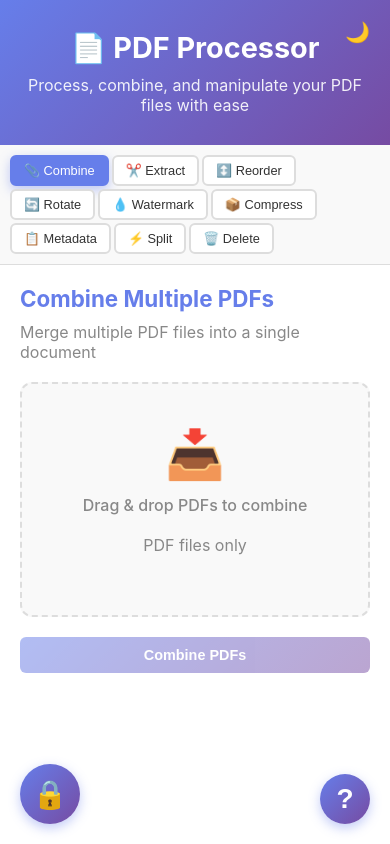
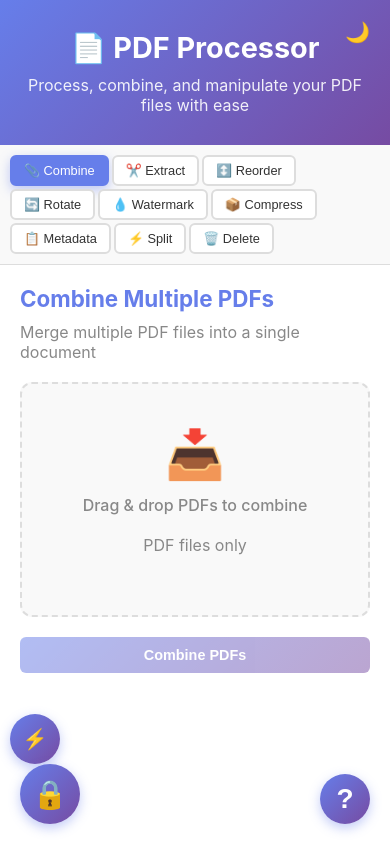
Before and after one commit to scmlewis/pdf_processing, a React (Create React App) app in the folder client/: page / in a window 390 px wide. Built offline with nearby package versions, Linux system fonts and the light colour scheme.

Commit message:
Medium Priority 3: Add Floating Action Menu for quick access to common operations

```diff
--- a/client/src/App.js
+++ b/client/src/App.js
@@ -3,6 +3,7 @@ import './App.css';
 import ThemeToggle from './components/ThemeToggle';
 import UserGuide from './components/UserGuide';
 import SecurityPledge from './components/SecurityPledge';
+import FloatingActionMenu from './components/FloatingActionMenu';
 import Toast from './components/Toast';
 import CombineTab from './components/CombineTab';
 import ExtractTab from './components/ExtractTab';
@@ -92,6 +93,7 @@ function App() {
       <ThemeToggle />
       <UserGuide />
       <SecurityPledge />
+      <FloatingActionMenu onTabSelect={handleTabClick} />
       {toast && <Toast message={toast.message} type={toast.type} />}
       <div className="container">
         <header className="header">
--- /dev/null
+++ b/client/src/components/FloatingActionMenu.css
@@ -0,0 +1,186 @@
+/* Floating Action Menu Container */
+.floating-action-menu {
+  position: fixed;
+  bottom: 100px;
+  left: 20px;
+  z-index: 998;
+}
+
+/* Main FAM Button */
+.fam-button {
+  width: 60px;
+  height: 60px;
+  border-radius: 50%;
+  background: linear-gradient(135deg, #667eea 0%, #764ba2 100%);
+  color: white;
+  border: none;
+  font-size: 24px;
+  cursor: pointer;
+  box-shadow: 0 4px 12px rgba(102, 126, 234, 0.4);
+  display: flex;
+  align-items: center;
+  justify-content: center;
+  transition: all 0.3s ease;
+  position: relative;
+}
+
+.fam-button:hover:not(.open) {
+  transform: scale(1.1);
+  box-shadow: 0 6px 20px rgba(102, 126, 234, 0.6);
+}
+
+.fam-button:active {
+  transform: scale(0.95);
+}
+
+.fam-button.open {
+  transform: rotate(45deg);
+  background: linear-gradient(135deg, #667eea 0%, #764ba2 100%);
+  box-shadow: 0 6px 20px rgba(102, 126, 234, 0.6);
+}
+
+.fam-icon {
+  display: inline-block;
+  transition: transform 0.3s ease;
+}
+
+.fam-button.open .fam-icon {
+  transform: rotate(-45deg);
+}
+
+/* FAM Overlay */
+.fam-overlay {
+  position: fixed;
+  top: 0;
+  left: 0;
+  right: 0;
+  bottom: 0;
+  z-index: 997;
+  animation: fadeIn 0.2s ease;
+}
+
+@keyframes fadeIn {
+  from {
+    opacity: 0;
+  }
+  to {
+    opacity: 1;
+  }
+}
+
+/* FAM Menu */
+.fam-menu {
+  position: absolute;
+  bottom: 80px;
+  left: 0;
+  background: var(--bg-primary);
+  border-radius: 12px;
+  box-shadow: 0 4px 20px rgba(0, 0, 0, 0.15);
+  border: 1px solid var(--border-color);
+  overflow: hidden;
+  display: flex;
+  flex-direction: column;
+  z-index: 999;
+  min-width: 200px;
+  animation: slideUp 0.3s ease;
+}
+
+@keyframes slideUp {
+  from {
+    opacity: 0;
+    transform: translateY(20px);
+  }
+  to {
+    opacity: 1;
+    transform: translateY(0);
+  }
+}
+
+/* FAM Item */
+.fam-item {
+  display: flex;
+  align-items: center;
+  gap: 12px;
+  padding: 12px 16px;
+  background: none;
+  border: none;
+  color: var(--text-color);
+  font-size: 14px;
+  font-weight: 500;
+  cursor: pointer;
+  transition: all 0.2s ease;
+  border-bottom: 1px solid var(--border-color);
+  animation: fadeInLeft 0.3s ease;
+}
+
+@keyframes fadeInLeft {
+  from {
+    opacity: 0;
+    transform: translateX(-20px);
+  }
+  to {
+    opacity: 1;
+    transform: translateX(0);
+  }
+}
+
+.fam-item:last-child {
+  border-bottom: none;
+}
+
+.fam-item:hover {
+  background: var(--bg-secondary);
+  color: var(--primary-color);
+  padding-left: 20px;
+}
+
+.fam-item:active {
+  transform: scale(0.95);
+}
+
+.fam-item-icon {
+  font-size: 18px;
+  display: inline-block;
+  transition: transform 0.2s ease;
+}
+
+.fam-item:hover .fam-item-icon {
+  transform: scale(1.2) rotate(10deg);
+}
+
+.fam-item-label {
+  flex: 1;
+  text-align: left;
+}
+
+/* Dark Mode */
+[data-theme="dark"] .fam-menu {
+  box-shadow: 0 4px 20px rgba(0, 0, 0, 0.4);
+}
+
+/* Mobile Responsiveness */
+@media (max-width: 768px) {
+  .floating-action-menu {
+    bottom: 80px;
+    left: 10px;
+  }
+
+  .fam-button {
+    width: 50px;
+    height: 50px;
+    font-size: 20px;
+  }
+
+  .fam-menu {
+    min-width: 160px;
+  }
+
+  .fam-item {
+    padding: 10px 12px;
+    font-size: 12px;
+  }
+
+  .fam-item-icon {
+    font-size: 16px;
+  }
+}
--- /dev/null
+++ b/client/src/components/FloatingActionMenu.js
@@ -0,0 +1,56 @@
+import React, { useState } from 'react';
+import './FloatingActionMenu.css';
+
+function FloatingActionMenu({ onTabSelect }) {
+  const [isOpen, setIsOpen] = useState(false);
+
+  const quickActions = [
+    { id: 'combine', label: 'Combine', icon: '📎', description: 'Merge PDFs' },
+    { id: 'extract', label: 'Extract', icon: '✂️', description: 'Extract pages' },
+    { id: 'split', label: 'Split', icon: '⚡', description: 'Split PDF' },
+    { id: 'compress', label: 'Compress', icon: '📦', description: 'Reduce size' },
+  ];
+
+  const handleActionClick = (tabId) => {
+    onTabSelect(tabId);
+    setIsOpen(false);
+    window.showToast?.(`Switched to ${tabId} tab`, 'info');
+  };
+
+  return (
+    <div className="floating-action-menu">
+      <button
+        className={`fam-button fam-main ${isOpen ? 'open' : ''}`}
+        onClick={() => setIsOpen(!isOpen)}
+        title="Quick actions"
+      >
+        <span className="fam-icon">⚡</span>
+      </button>
+
+      {isOpen && (
+        <div className="fam-overlay" onClick={() => setIsOpen(false)} />
+      )}
+
+      {isOpen && (
+        <div className="fam-menu">
+          {quickActions.map((action, index) => (
+            <button
+              key={action.id}
+              className="fam-item"
+              onClick={() => handleActionClick(action.id)}
+              title={action.description}
+              style={{
+                animationDelay: `${index * 0.05}s`
+              }}
+            >
+              <span className="fam-item-icon">{action.icon}</span>
+              <span className="fam-item-label">{action.label}</span>
+            </button>
+          ))}
+        </div>
+      )}
+    </div>
+  );
+}
+
+export default FloatingActionMenu;
```
